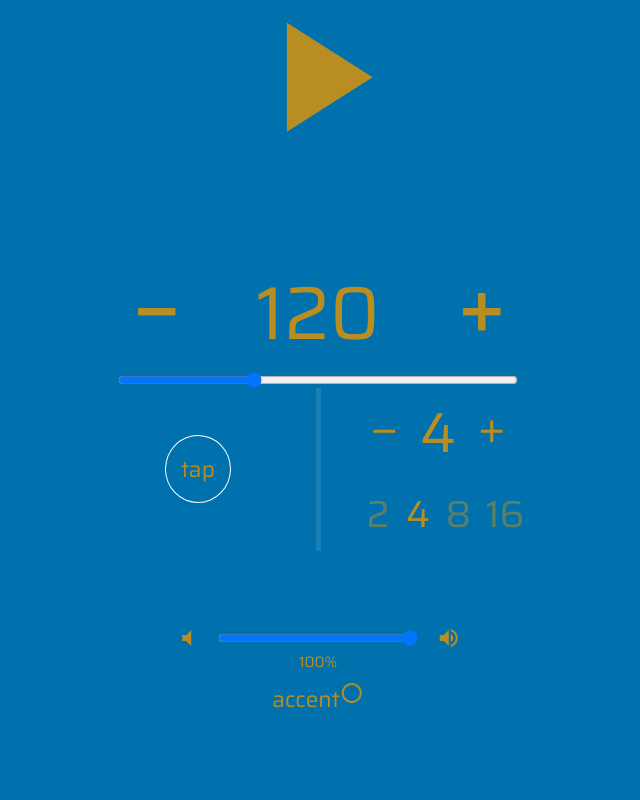
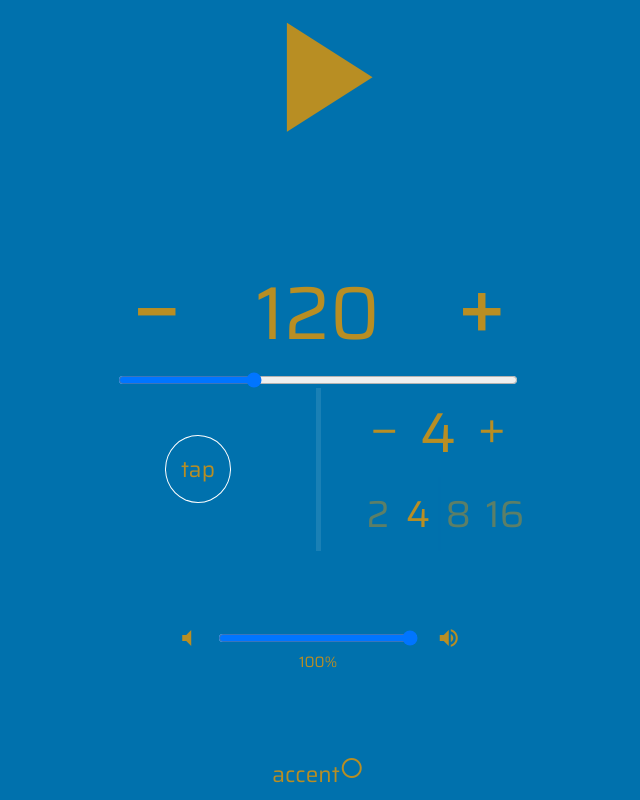
Before and after one commit to alanpaulprice/metronome, a React (Create React App) app: page / in a window 1280 px wide. Shown: the part 292-1092 px from the top of the page, without its empty margins (322-962 px from the left). Before the commit the page ends 1017 px from the top, so only its background shows below. Built offline with nearby package versions, Linux system fonts and the light colour scheme; no server answers.

Commit message:
AccentToggleButton: added marginTop to Button

```diff
--- a/src/components/AccentToggleButton.js
+++ b/src/components/AccentToggleButton.js
@@ -10,6 +10,7 @@ class AccentToggleButton extends Component {
     return (
       <Button
         onClick={this.onAccentToggleButtonClick}
+        marginTop="5rem"
         fontSize="1.5rem"
         textAlign="left"
         border="none"
```
